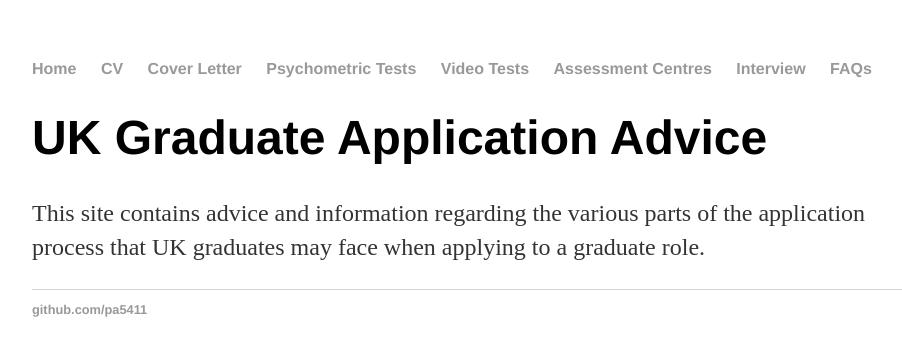
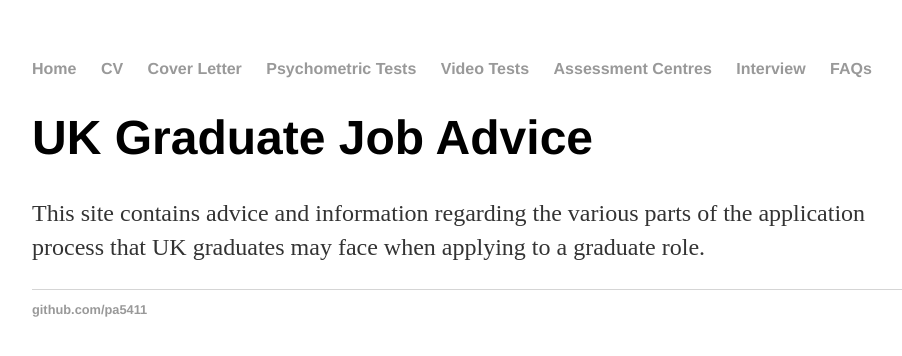
Before and after one commit to pa5411/Graduate-Job-Help, a Jekyll site: the page built from index.html, in a window 1280 px wide. Shown: the top 356 px of the page, without its empty margins (160-1062 px from the left). Built offline with Jekyll 4.4.1, drawn with Linux system fonts in a browser that asks for light colours.

Commit message:
Update index.html

```diff
--- a/index.html
+++ b/index.html
@@ -1,9 +1,9 @@
 ---
 layout: default
-title: Hank Quinlan, Horrible Cop
+title: UK Graduate Job Advice
 ---
 <div class="blurb">
-        <h1>UK Graduate Application Advice</h1>
+        <h1>UK Graduate Job Advice</h1>
         <p>This site contains advice and information regarding the various parts of the application process
                 that UK graduates may face when applying to a graduate role.</p>
 </div><!-- /.blurb -->
```
